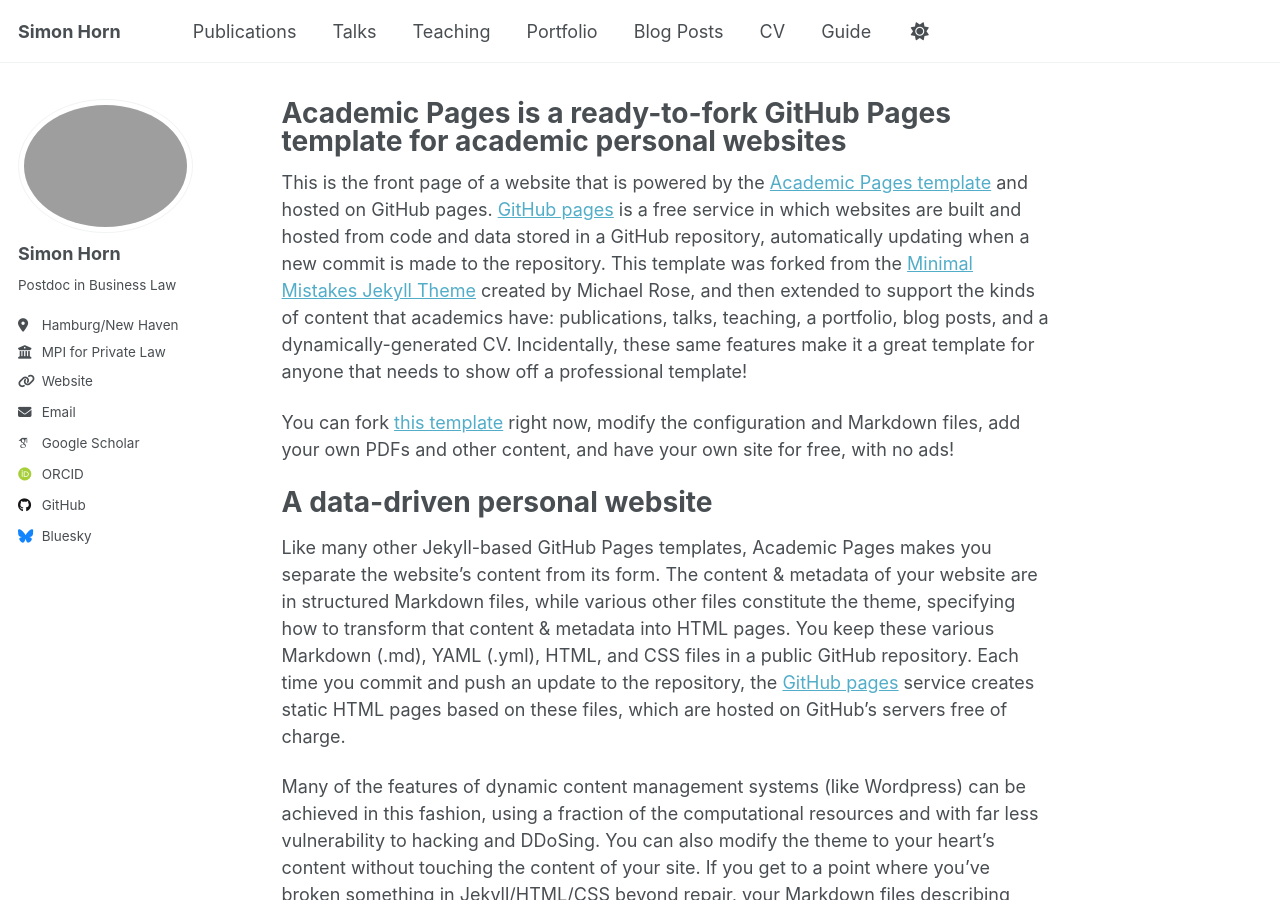
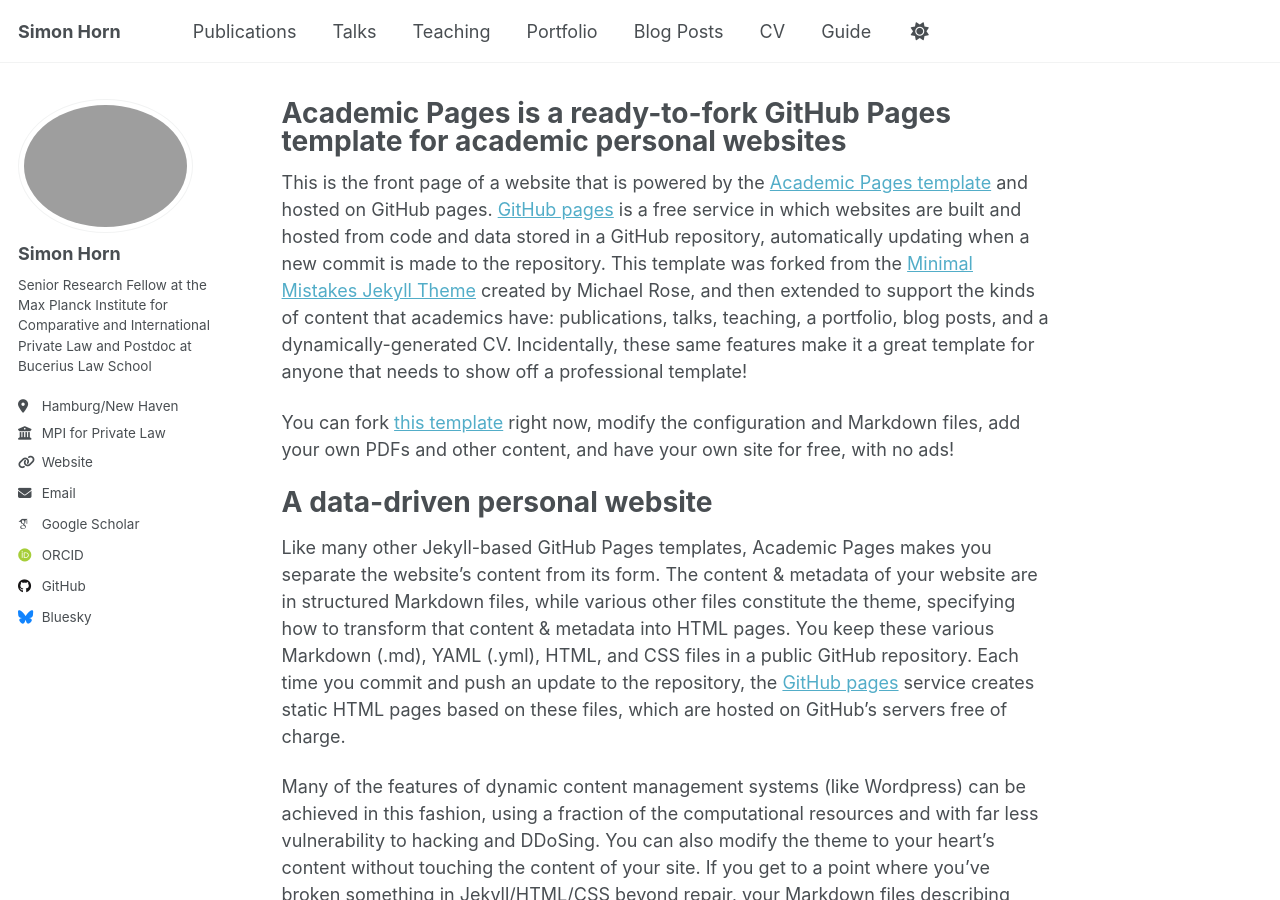
Before and after one commit to simon-horn/simon-horn.github.io, a Jekyll site: the page built from _pages/about.md, in a window 1280 px wide and 900 px high. Built offline with Jekyll 4.4.1, drawn with Linux system fonts in a browser that asks for light colours; some web fonts are replaced; a script that is not in the unit is left out.

Commit message:
Update bio with current position and affiliation

```diff
--- a/_config.yml
+++ b/_config.yml
@@ -26,7 +26,7 @@
   avatar           : "Simon_Portrait.jpg"
   name             : "Simon Horn"
   pronouns         : # example: "she/her"
-  bio              : "Postdoc in Business Law"
+  bio              : "Senior Research Fellow at the Max Planck Institute for Comparative and International Private Law and Postdoc at Bucerius Law School"
   location         : "Hamburg/New Haven"
   employer         : "MPI for Private Law"
   uri              : "http://www.mpipriv.de/horn"
```
